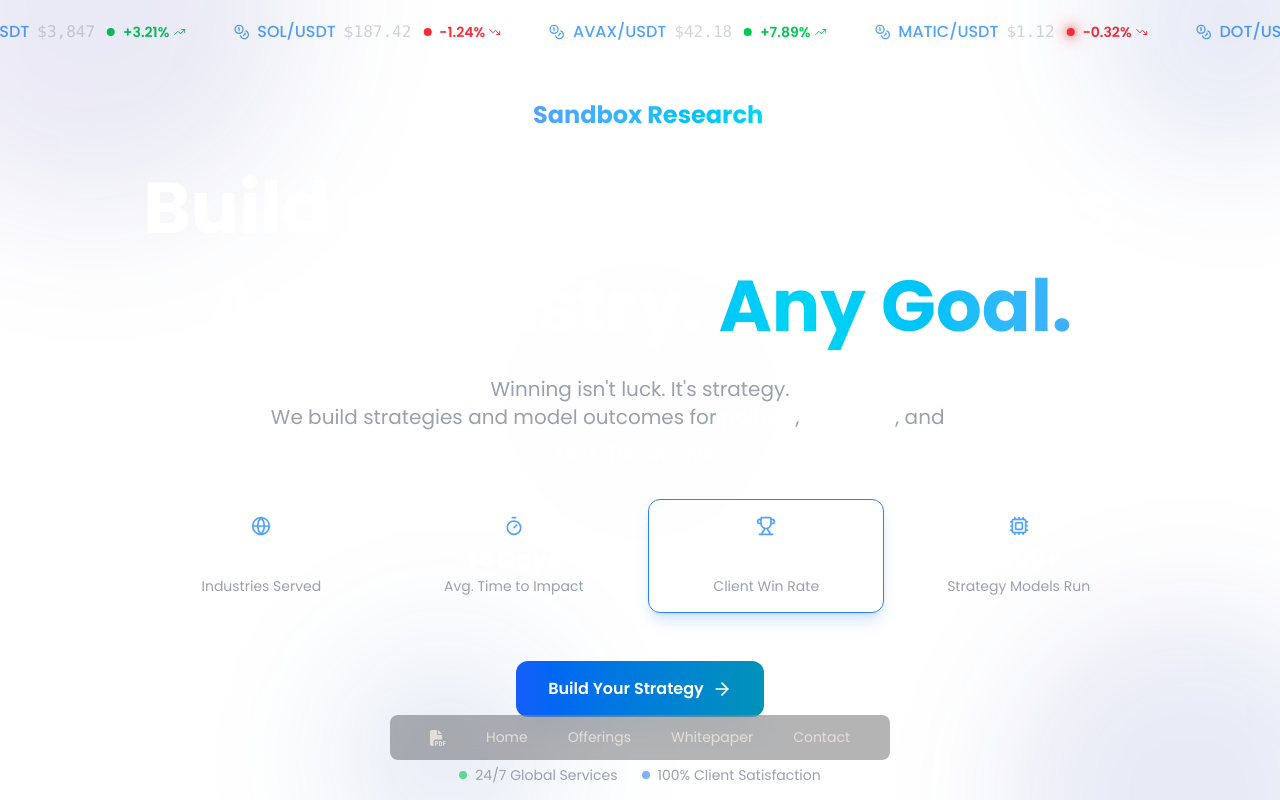
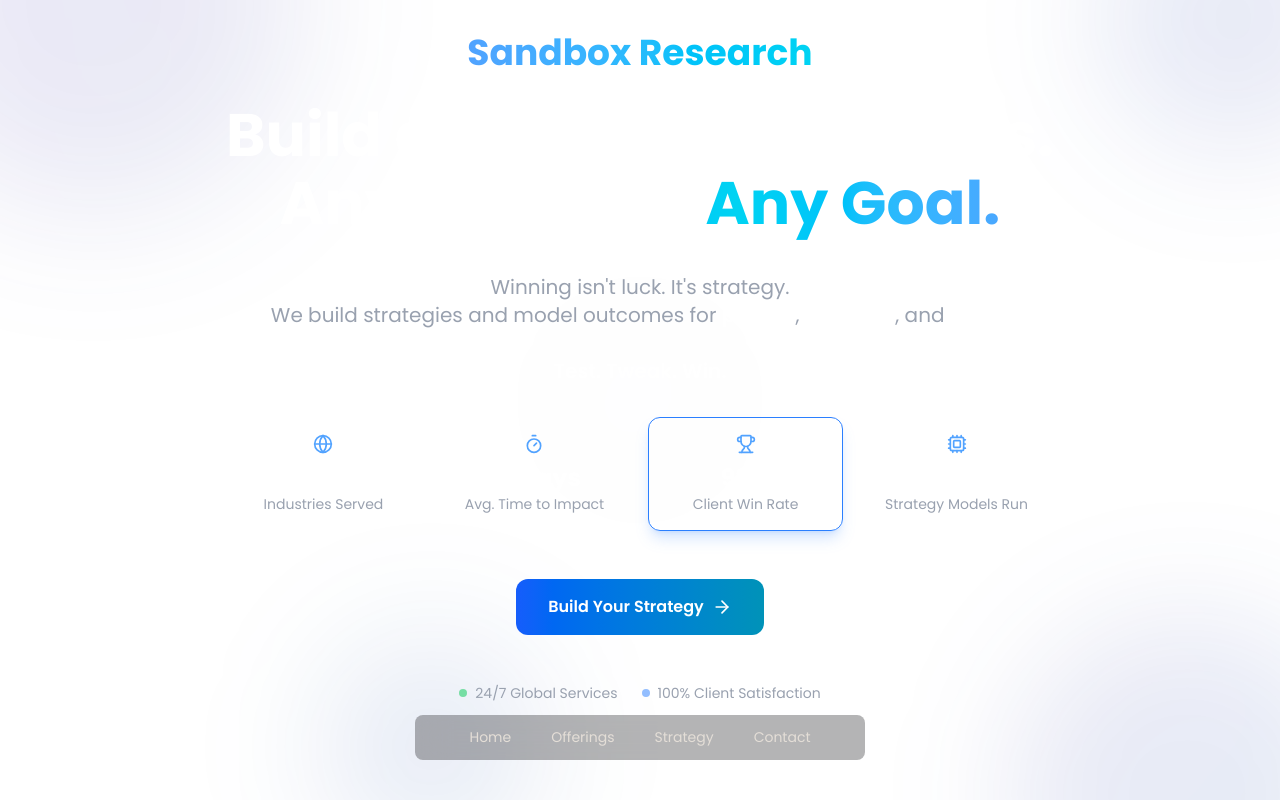
Before and after one commit to owenCTRL/SandboxResearch, a Next.js app: page / in a window 1280 px wide. Shown: the top 800 px of the page. Built offline with nearby package versions, Linux system fonts and the light colour scheme.

Commit message:
more aesthetic changes

```diff
--- a/src/app/page.tsx
+++ b/src/app/page.tsx
@@ -3,6 +3,7 @@ import NavBar from "./sections/NavBar";
 import OttrHero from "./sections/Hero";
 import OttrOfferingsSection from "./sections/Offerings";
 import AtlasWhitepaper from "./sections/Whitepaper";
+import Contact from "./sections/Contact";
 
 export default function Home() {
 
@@ -13,6 +14,7 @@ export default function Home() {
         <OttrHero />
         <OttrOfferingsSection />
         <AtlasWhitepaper />
+        <Contact />
       </main>
     </>
   );
--- /dev/null
+++ b/src/app/sections/Contact.tsx
@@ -0,0 +1,58 @@
+"use client";
+import React from 'react';
+
+const Contact: React.FC = () => {
+
+  return (
+    <section id="contact" className="pt-8 pb-8 mb-50 px-4 bg-gray-900/30 rounded-3xl backdrop-blur-xl text-white">
+      <form className="space-y-6 max-w-xl">
+        <div>
+          <label htmlFor="name" className="block mb-2 text-sm font-medium">
+            Name
+          </label>
+          <input
+            type="text"
+            id="name"
+            name="name"
+            className="w-full p-2 rounded bg-gray-800 border border-gray-700 focus:outline-none"
+            required
+          />
+        </div>
+        <div>
+          <label htmlFor="email" className="block mb-2 text-sm font-medium">
+            Email
+          </label>
+          <input
+            type="email"
+            id="email"
+            name="email"
+            className="w-full p-2 rounded bg-gray-800 border border-gray-700 focus:outline-none"
+            required
+          />
+        </div>
+        <div>
+          <label htmlFor="message" className="block mb-2 text-sm font-medium">
+            Message
+          </label>
+          <textarea
+            id="message"
+            name="message"
+            rows={5}
+            className="w-full p-2 rounded bg-gray-800 border border-gray-700 focus:outline-none"
+            required
+          ></textarea>
+        </div>
+        <div className='text-center'>
+          <button
+            type="submit"
+            className="bg-blue-600 hover:bg-blue-700 text-white py-2 px-6 rounded"
+          >
+            Send
+          </button>
+        </div>
+      </form>
+    </section>
+  );
+};
+
+export default Contact;
--- a/src/app/sections/Hero.tsx
+++ b/src/app/sections/Hero.tsx
@@ -1,13 +1,6 @@
 "use client";
 import React, { useState, useEffect } from 'react';
-import { TrendingUp, TrendingDown, Globe, Timer, Cpu, Coins, Trophy, ArrowRight } from 'lucide-react';
-
-interface TickerItem {
-  symbol: string;
-  price: string;
-  change: number;
-  isPositive: boolean;
-}
+import { Globe, Timer, Cpu, Trophy, ArrowRight } from 'lucide-react';
 
 interface PerformanceMetric {
   label: string;
@@ -16,18 +9,6 @@ interface PerformanceMetric {
 }
 
 const OttrHero: React.FC = () => {
-  const [tickerItems] = useState<TickerItem[]>([
-    { symbol: 'BTC/USDT', price: '$68,924', change: 5.67, isPositive: true },
-    { symbol: 'ETH/USDT', price: '$3,847', change: 3.21, isPositive: true },
-    { symbol: 'SOL/USDT', price: '$187.42', change: -1.24, isPositive: false },
-    { symbol: 'AVAX/USDT', price: '$42.18', change: 7.89, isPositive: true },
-    { symbol: 'MATIC/USDT', price: '$1.12', change: -0.32, isPositive: false },
-    { symbol: 'DOT/USDT', price: '$7.84', change: 2.45, isPositive: true },
-    { symbol: 'LINK/USDT', price: '$15.67', change: 4.12, isPositive: true },
-    { symbol: 'ADA/USDT', price: '$0.68', change: -2.87, isPositive: false },
-  ]);
-
-  const [glowStates, setGlowStates] = useState<{ [key: string]: boolean }>({});
   const [activeMetric, setActiveMetric] = useState(0);
 
   const performanceMetrics: PerformanceMetric[] = [
@@ -37,21 +18,6 @@ const OttrHero: React.FC = () => {
     { label: 'Strategy Models Run', value: '3,000+', icon: <Cpu className="w-5 h-5" /> },
   ];
 
-  useEffect(() => {
-    const intervals: NodeJS.Timeout[] = [];
-
-    tickerItems.forEach((item) => {
-      const interval = setInterval(() => {
-        setGlowStates(prev => ({
-          ...prev,
-          [item.symbol]: Math.random() > 0.5
-        }));
-      }, Math.random() * 2000 + 1000);
-      intervals.push(interval);
-    });
-
-    return () => intervals.forEach(clearInterval);
-  }, [tickerItems]);
 
   useEffect(() => {
     const interval = setInterval(() => {
@@ -62,62 +28,16 @@ const OttrHero: React.FC = () => {
 
   return (
     <div className="min-h-screen w-full text-white overflow-hidden">
-      {/* Stock Ticker */}
-      <div className="relative w-full h-16 overflow-hidden" id="home">
-        <div className="absolute inset-0"></div>
-        <div className="flex h-full">
-          <div className="flex animate-scroll">
-            {/* Render items twice for seamless loop */}
-            {[...tickerItems, ...tickerItems].map((item, index) => (
-              <div key={`${item.symbol}-${index}`} className="flex items-center px-6 h-full whitespace-nowrap">
-                <Coins className="w-4 h-4 text-blue-400 mr-2" />
-                <span className="text-blue-400 font-medium mr-2">{item.symbol}</span>
-                <span className="text-gray-300 mr-3 font-mono">{item.price}</span>
-                <div className="flex items-center">
-                  <div
-                    className={`w-2 h-2 rounded-full mr-2 transition-all duration-300 ${
-                      item.isPositive ? 'bg-green-500' : 'bg-red-500'
-                    } ${
-                      glowStates[item.symbol]
-                        ? `shadow-[0_0_10px_${item.isPositive ? '#10b981' : '#ef4444'}]`
-                        : ''
-                    }`}
-                    style={{
-                      boxShadow: glowStates[item.symbol]
-                        ? `0 0 10px ${item.isPositive ? '#10b981' : '#ef4444'}, 0 0 20px ${item.isPositive ? '#10b981' : '#ef4444'}`
-                        : 'none'
-                    }}
-                  />
-                  <span className={`font-semibold text-sm ${item.isPositive ? 'text-green-500' : 'text-red-500'}`}>
-                    {item.isPositive ? '+' : ''}{item.change}%
-                  </span>
-                  {item.isPositive ? (
-                    <TrendingUp className="ml-1 w-3 h-3 text-green-500" />
-                  ) : (
-                    <TrendingDown className="ml-1 w-3 h-3 text-red-500" />
-                  )}
-                </div>
-              </div>
-            ))}
+      <div className="relative min-h-[calc(100vh-4rem)] flex items-center justify-center" id='home'>
+        <div className="relative z-10 text-center px-6 max-w-7xl mx-auto">
+          <div className="mb-8 inline-flex items-center justify-center">
+            <span className="text-2xl font-bold bg-gradient-to-r from-blue-400 to-cyan-400 bg-clip-text text-transparent sm:text-2xl md:text-4xl">Sandbox Research</span>
           </div>
-        </div>
-      </div>
-
-      {/* Hero Section */}
-      <div className="relative min-h-[calc(100vh-4rem)] flex items-center justify-center">
-        {/* Hero Content */}
-        <div className="relative z-10 text-center px-6 max-w-7xl mx-auto">
-          {/* Logo */}
-          <div className="mb-8 mt-5 inline-flex items-center justify-center">
-            <span className="ml-4 text-2xl font-bold bg-gradient-to-r from-blue-400 to-cyan-400 bg-clip-text text-transparent">Sandbox Research</span>
-          </div>
-
-          {/* Main Title */}
-          <h1 className="text-4xl md:text-6xl lg:text-7xl font-extrabold leading-tight mb-6">
-            <span className="block opacity-0 animate-fadeInUp font-bold">
+          <h1 className="text-4xl md:text-6xl lg:text-7xl font-extrabold leading-tight mb-10">
+            <span className="block opacity-0 animate-fadeInUp font-bold sm:text-4xl md:text-6xl">
               Build a Strategy That Wins.
             </span>
-            <span className="block mt-2 opacity-0 animate-fadeInUp animation-delay-200 font-bold">
+            <span className="block mt-2 opacity-0 animate-fadeInUp animation-delay-200 font-bold sm:text-4xl md:text-6xl">
               Any Industry.{' '}
               <span className="bg-gradient-to-r from-blue-400 via-cyan-400 to-blue-400 bg-clip-text text-transparent animate-gradient">
                 Any Goal.
@@ -125,16 +45,11 @@ const OttrHero: React.FC = () => {
               <br></br>
             </span>
           </h1>
-
-          {/* Subtitle */}
           <p className="text-lg md:text-xl text-gray-400 max-w-3xl mx-auto mb-8 opacity-0 animate-fadeInUp animation-delay-400">
             Winning isn&apos;t luck. It&apos;s strategy.<br></br>
-            We build strategies and model outcomes for <span className="text-white font-semibold">politics</span>, <span className="text-white font-semibold">business</span>, and <span className="text-white font-semibold">more.</span><br></br>
-            <span className="mt-2 block text-white font-semibold">Test. Tweak. Win.</span>
+            We build strategies and model outcomes for <span className="text-white font-semibold">politics</span>, <span className="text-white font-semibold">business</span>, and <span className="text-white font-semibold">more.</span><br></br><br />
+            <span className="block text-white font-semibold">Test. Tweak. Win.</span>
           </p>
-
-
-          {/* Performance Metrics */}
           <div className="grid grid-cols-2 md:grid-cols-4 gap-4 mb-12 opacity-0 animate-fadeInUp animation-delay-500">
             {performanceMetrics.map((metric, index) => (
               <div
@@ -153,8 +68,6 @@ const OttrHero: React.FC = () => {
               </div>
             ))}
           </div>
-
-          {/* CTA Buttons */}
           <div className="flex flex-col sm:flex-row gap-4 justify-center mb-12 opacity-0 animate-fadeInUp animation-delay-600">
             <button className="group relative px-8 py-4 bg-gradient-to-r from-blue-600 to-cyan-600 text-white font-semibold rounded-xl overflow-hidden transition-all duration-300 hover:scale-105 hover:shadow-lg hover:shadow-blue-500/25">
               <a href="mailto:owen.ottr@gmail.com" className="relative z-10 flex items-center justify-center">
@@ -163,8 +76,6 @@ const OttrHero: React.FC = () => {
               </a>
             </button>
           </div>
-
-          {/* Trust Indicators */}
           <div className="flex flex-wrap justify-center items-center gap-6 text-sm opacity-0 animate-fadeInUp animation-delay-700">
             <div className="flex items-center gap-2 text-gray-400">
               <div className="w-2 h-2 bg-green-500 rounded-full animate-pulse"></div>
--- a/src/app/sections/NavBar.tsx
+++ b/src/app/sections/NavBar.tsx
@@ -1,6 +1,5 @@
 import Link from "next/link";
-import { faFilePdf } from "@fortawesome/free-solid-svg-icons";
-import { FontAwesomeIcon } from "@fortawesome/react-fontawesome";
+
 
 const NavBar = () => {
   const handleScroll = (e: React.MouseEvent<HTMLAnchorElement, MouseEvent>) => {
@@ -17,20 +16,7 @@ const NavBar = () => {
   };
 
   return (
-    <nav className="fixed bottom-10 left-0 right-0 z-50 my-0 mx-auto flex flex-wrap items-center justify-center gap-2 rounded-lg bg-[#07070a]/30 px-2 py-2 text-[#e4ded7] backdrop-blur-lg max-w-[75vw] sm:max-w-[500px] md:p-2">
-      <Link
-        href="https://drive.google.com/file/d/133x7U-89zBaRGAoXOEXyGA6-ptIlx5to/view?usp=drive_link"
-        target="_blank"
-        className="flex"
-        aria-label="Open Comp. Returns"
-        data-blobity-tooltip="View Comp. Returns"
-        data-blobity-magnetic="false"
-      >
-        <FontAwesomeIcon
-          icon={faFilePdf}
-          className="py-2 px-2 text-[16px] sm:px-4 md:py-1"
-        />
-      </Link>
+    <nav className="fixed bottom-10 left-0 right-0 z-50 my-0 mx-auto flex flex-wrap items-center justify-center gap-2 rounded-lg bg-[#07070a]/30 px-2 py-2 text-[#e4ded7] backdrop-blur-lg max-w-[75vw] sm:max-w-[450px] md:p-2">
 
       <Link
         href="#home"
@@ -53,24 +39,24 @@ const NavBar = () => {
       </Link>
 
       <Link
-        href="#whitepaper"
+        href="#strategy"
         onClick={handleScroll}
-        aria-label="Scroll to Whitepaper Section"
+        aria-label="Scroll to Strategy Section"
       >
         <h4 className="rounded py-2 px-2 sm:px-4 text-[12px] sm:text-[14px] md:py-1 md:px-4">
-          Whitepaper
+          Strategy
         </h4>
       </Link>
 
-      <a
-        href="mailto:owen.ottr@gmail.com"
-        onClick={() => {}}
-        aria-label="Contact Now"
+      <Link
+        href="#contact"
+        onClick={handleScroll}
+        aria-label="Scroll to Contact Section"
       >
         <h4 className="rounded py-2 px-2 sm:px-4 text-[12px] sm:text-[14px] md:py-1 md:px-4">
           Contact
         </h4>
-      </a>
+      </Link>
     </nav>
   );
 };
--- a/src/app/sections/Offerings.tsx
+++ b/src/app/sections/Offerings.tsx
@@ -130,7 +130,7 @@ const OttrOfferingsSection: React.FC = () => {
 
   return (
     <div className="min-h-screen w-full text-white p-10">
-      <div className="max-w-6xl mx-auto">
+      <div className="max-w-6xl mx-auto mb-30">
         {/* Section Header */}
         <div className="text-center mb-16" id="offerings">
           <h2 className="text-4xl md:text-5xl font-bold mb-4">
@@ -232,7 +232,7 @@ const OttrOfferingsSection: React.FC = () => {
         {/* Breakdown Preview */}
         <div className="relative">
           <div className="text-center mb-12">
-            <h2 className="text-3xl md:text-4xl font-bold mb-4">
+            <h2 className="bg-gradient-to-r from-blue-400 to-cyan-400 bg-clip-text text-transparent text-3xl md:text-4xl font-bold mb-4">
               How Winning Works
             </h2>
             <p className="text-xl text-gray-400">
--- a/src/app/sections/Whitepaper.tsx
+++ b/src/app/sections/Whitepaper.tsx
@@ -23,11 +23,11 @@ const AtlasWhitepaper: React.FC = () => {
         <div className="absolute top-1/2 left-1/2 -translate-x-1/2 -translate-y-1/2 w-80 h-80 rounded-full bg-gradient-to-br from-blue-900/5 via-blue-800/5 to-indigo-900/5 blur-3xl animate-pulse-slow" />
       </div>
 
-      <div className="flex-box bg-gray-900/30 backdrop-blur-xl rounded-3xl p-8 md:p-12 border border-gray-800 max-w-6xl ml-auto mr-auto text-gray-300 space-y-20 mb-30" id="whitepaper">
+      <div className="flex-box bg-gray-900/30 backdrop-blur-xl rounded-3xl p-8 md:p-12 border border-gray-800 max-w-6xl ml-auto mr-auto text-gray-300 space-y-20 mb-30" id="strategy">
         {/* Title Section */}
         <div className="text-center border-b border-gray-800">
           <h1 className="text-4xl font-bold text-white leading-snug">
-            Engineering Victory:<br />Designing Clear Paths to Strategic Success
+            <span className="bg-gradient-to-r from-blue-400 to-cyan-400 bg-clip-text text-transparent">Engineering Victory:</span><br />Designing Clear Paths to Strategic Success
           </h1>
           <p className="text-gray-400 mt-4 text-lg">
             Predictive Modeling and Strategic Framework for Dominance in Complex Environments
```
